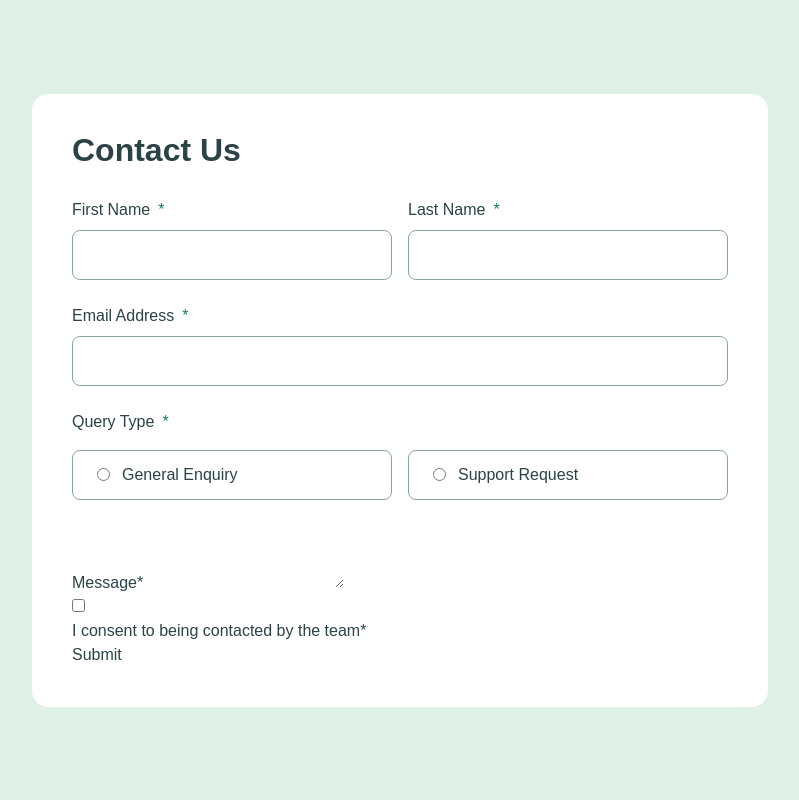
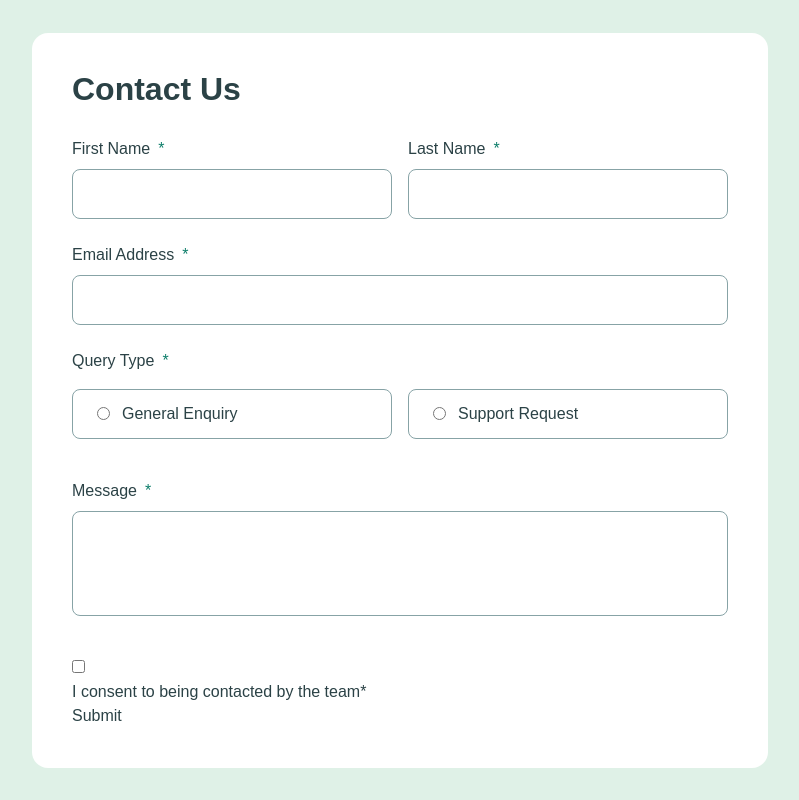
Before and after one commit to dionysia-lemonaki/contact-form, a React (Vite) app: page / in a window 1280 px wide. Shown: the whole page, without its empty margins (240-1039 px from the left). Built offline with nearby package versions, Linux system fonts and the light colour scheme; a web font is replaced by a local one.

Commit message:
style: add TextAreaField component styles

```diff
--- a/src/components/TextAreaField.tsx
+++ b/src/components/TextAreaField.tsx
@@ -19,10 +19,12 @@ export default function TextAreaField({
   const inputId = `${baseId}-input`;
   const errorId = `${baseId}-error`;
   return (
-    <div>
-      <label htmlFor={inputId}>
-        <span>{label}</span>
-        <span aria-hidden={true}>*</span>
+    <div className="flex flex-col gap-2 mb-10">
+      <label htmlFor={inputId} className="flex items-center gap-2">
+        <span className="text-base font-normal leading-6">{label}</span>
+        <span aria-hidden={true} className="text-green-600">
+          *
+        </span>
         <span className="sr-only">(required)</span>
       </label>
       <textarea
@@ -30,9 +32,18 @@ export default function TextAreaField({
         aria-describedby={error ? errorId : undefined}
         aria-invalid={!!error}
         {...register(name)}
+        className={`border py-3 px-6 rounded-lg resize-none min-h-60 md:min-h-33 lg:min-h-26.25 hover:border-green-600 focus-visible:outline-2 focus-visible:outline-offset-2 ${
+          error
+            ? "border-red focus-visible:outline-red"
+            : "border-grey-500 focus-visible:outline-green-600"
+        }`}
       ></textarea>
       {error && (
-        <p id={errorId} role="alert">
+        <p
+          id={errorId}
+          role="alert"
+          className="text-red text-base font-normal leading-6"
+        >
           {error}
         </p>
       )}
```
